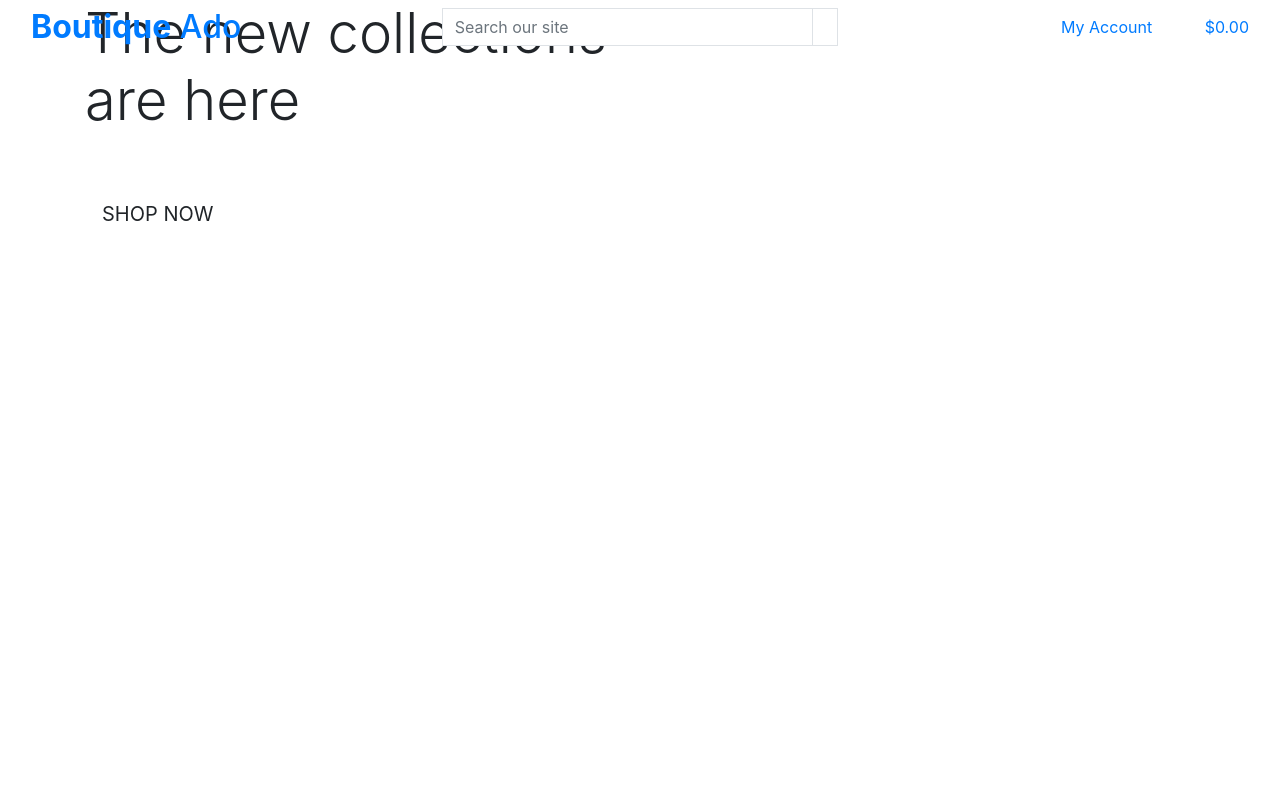
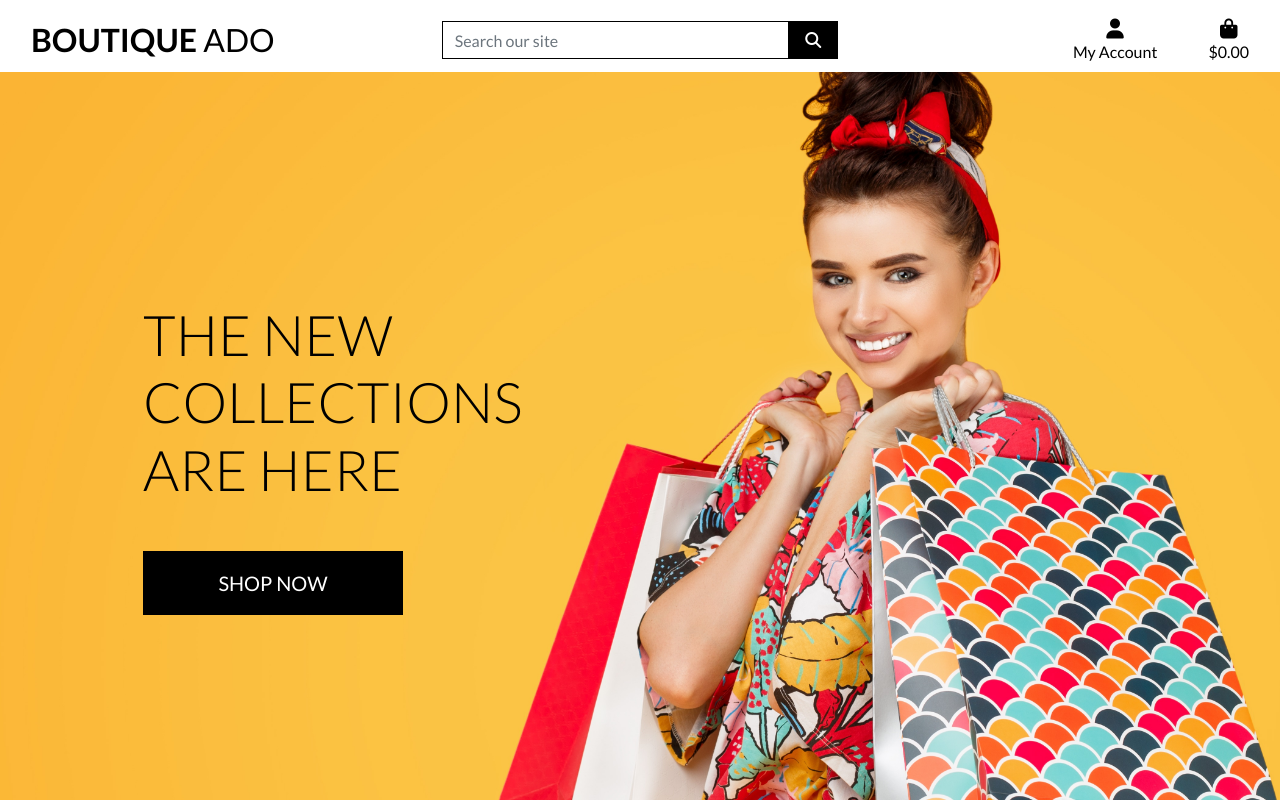
Before and after one commit to MiaTothova/-boutique_ado-2025, a Django app: page / in a window 1280 px wide. Run offline with Django 3.2, Linux system fonts and the light colour scheme; some libraries are stand-ins or nearby versions.

Commit message:
complete homepage header and css

```diff
--- a/boutique_ado/settings.py
+++ b/boutique_ado/settings.py
@@ -147,6 +147,11 @@ USE_TZ = True
 # https://docs.djangoproject.com/en/3.2/howto/static-files/
 
 STATIC_URL = '/static/'
+STATICFILES_DIRS = (os.path.join(BASE_DIR, 'static'),)
+
+MEDIA_URL = '/media/'
+MEDIA_ROOT = os.path.join(BASE_DIR, 'media')
+
 
 # Default primary key field type
 # https://docs.djangoproject.com/en/3.2/ref/settings/#default-auto-field
--- a/boutique_ado/urls.py
+++ b/boutique_ado/urls.py
@@ -15,9 +15,12 @@ Including another URLconf
 """
 from django.contrib import admin
 from django.urls import path, include
+from django.conf import settings
+from django.conf.urls.static import static
+
 
 urlpatterns = [
     path('admin/', admin.site.urls),
     path('accounts/', include('allauth.urls')),
     path('', include('home.urls')),
-]
+] + static(settings.MEDIA_URL, document_root=settings.MEDIA_ROOT)
--- /dev/null
+++ b/static/base.css
@@ -0,0 +1,81 @@
+html {
+    height: 100%;
+}
+
+body {
+    background: url('/media/homepage_background_cropped.jpg') no-repeat center center fixed;
+    background-size: cover;
+    height: calc(100vh - 164px);
+    color: #555;
+    font-family: 'Lato';
+}
+
+/* from Bulma */
+.icon {
+    align-items: center;
+    display: inline-flex;
+    justify-content: center;
+    height: 1.5rem;
+    width: 1.5rem;
+}
+
+.logo-font {
+    text-transform: uppercase;
+}
+
+.main-logo-link {
+    width: fit-content;
+}
+
+.shop-now-button {
+    background: black;
+    color: white;
+    min-width: 260px;
+}
+
+.btn-black {
+    background: black;
+    color: white;
+}
+
+.shop-now-button:hover,
+.shop-now-button:active,
+.shop-now-button:focus,
+.btn-black:hover,
+.btn-black:active,
+.btn-black:focus {
+    background: #222;
+    color: white;
+}
+
+.text-black {
+    color: #000 !important;
+}
+
+.border-black {
+    border: 1px solid black !important;
+}
+
+/* -------------------------------- Media Queries */
+
+/* Slightly larger container on xl screens */
+@media (min-width: 1200px) {
+  .container {
+    max-width: 80%;
+  }
+}
+
+/* fixed top navbar only on medium and up */
+@media (min-width: 992px) {
+    .fixed-top-desktop-only {
+        position: fixed;
+        top: 0;
+        right: 0;
+        left: 0;
+        z-index: 1030;
+    }
+
+    .header-container {
+        padding-top: 164px;
+    }
+}
--- a/templates/allauth/base.html
+++ b/templates/allauth/base.html
@@ -17,6 +17,13 @@
   {% block corecss %}
   <link rel="stylesheet" href="https://stackpath.bootstrapcdn.com/bootstrap/4.4.1/css/bootstrap.min.css"
     integrity="sha384-Vkoo8x4CGsO3+Hhxv8T/Q5PaXtkKtu6ug5TOeNV6gBiFeWPGFN9MuhOf23Q9Ifjh" crossorigin="anonymous">
+  <link rel="stylesheet" href="{% static 'base.css' %}">
+
+  <script src="https://kit.fontawesome.com/66439a723b.js" crossorigin="anonymous"></script>
+
+  <link rel="preconnect" href="https://fonts.googleapis.com">
+  <link rel="preconnect" href="https://fonts.gstatic.com" crossorigin>
+  <link href="https://fonts.googleapis.com/css2?family=Lato:ital,wght@0,100;0,300;0,400;0,700;0,900;1,100;1,300;1,400;1,700;1,900&display=swap" rel="stylesheet">
   {% endblock %}
 
   {% block extra_css %}
@@ -42,7 +49,7 @@
 <body>
 
   <header class="container-fluid fixed-top">
-    <div class="row">
+    <div id="topnav" class="row bg-white pt-lg-2 d-none d-lg-flex">
 
       <div class="col-12 col-lg-4 my-auto py-1 py-lg-0 text-center text-lg-left">
         <a href="{% url 'home' %}" class="nav-link main-logo-link">
```
Also changed, not shown: media/homepage_background_cropped.jpg (added).
